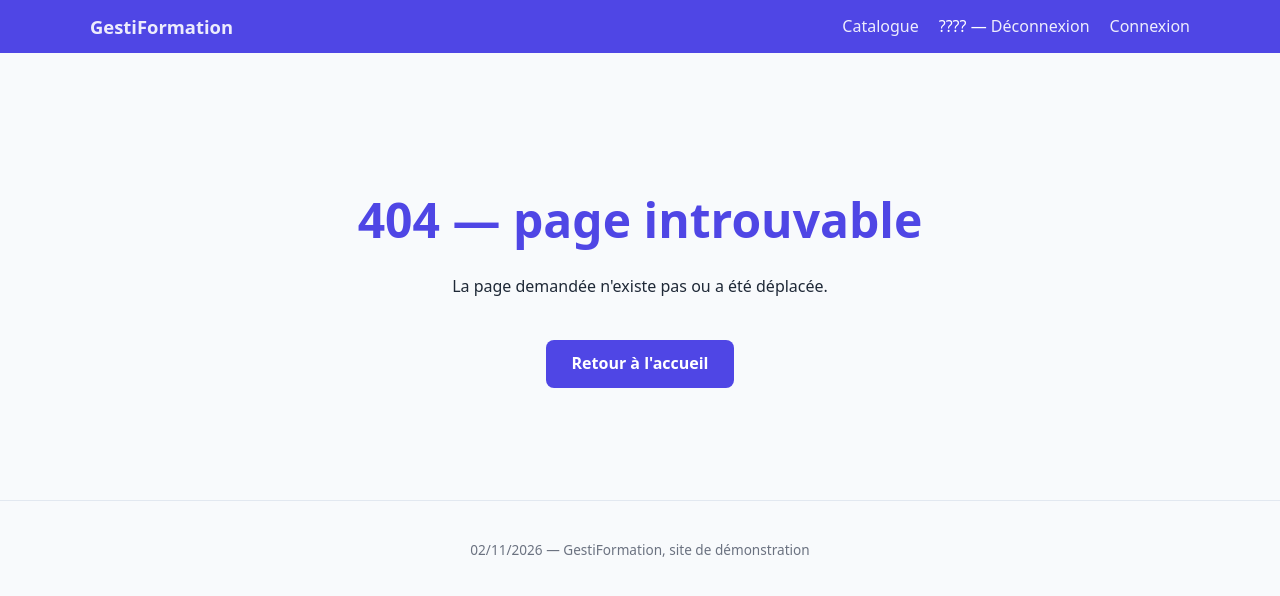
After one commit to lamamram/261102-django, a Django app: template catalog/templates/catalog/404.html in a window 1280 px wide. The commit adds this page. Shown: the top 596 px of the page. Run offline with Django 5.2, Linux system fonts and the light colour scheme; the template is opened without the code that fills it, so the values that code supplies are empty.

Commit message:
ajout d'un sous template avec template

```diff
--- /dev/null
+++ b/catalog/templates/catalog/404.html
@@ -0,0 +1,12 @@
+{% extends "catalog/base.html" %}
+
+{# block.super affiche la valeur du bloc sur le gabarit hérité #}
+{% block titre %}Page introuvable - {{ block.super }}{% endblock titre %}
+
+{% block contenu %}
+<div class="erreur">
+    <h1>404 — page introuvable</h1>
+    <p>La page demandée n'existe pas ou a été déplacée.</p>
+    <a class="btn" href="{% url "catalog:accueil" %}">Retour à l'accueil</a>
+</div>
+{% endblock contenu %}
--- /dev/null
+++ b/catalog/templates/catalog/partial_formation.html
@@ -0,0 +1,6 @@
+<dl class="fiche">
+    <dt>Code</dt>       <dd><code>{{ formation.code }}</code></dd>
+    <dt>Public</dt>      <dd>{{ formation.public|default:"Tous publics" }}</dd>
+    <dt>Durée</dt>       <dd>{{ formation.duree }} jour{{ formation.duree|pluralize }} — 7 h/jour</dd>
+    <dt>Tarif</dt>       <dd class="tarif">{{ formation.prix|floatformat:2 }} € HT</dd>
+</dl>
--- a/catalog/urls.py
+++ b/catalog/urls.py
@@ -10,7 +10,7 @@ app_name = "catalog"
 urlpatterns = [
     # ces chemins sont la continuation de la partie du gesti/urls.py
     # un vue est un CALLABLE (fonction ou classe)
-    path('', views.accueil),
+    path('', views.accueil, name='accueil'),
     path('formations/', views.liste_formations, name="liste-formations"),
 
     # l'attribut name fait le lien entre l'url et son invocation dans un template et/ou dans une vue
--- a/gesti/urls.py
+++ b/gesti/urls.py
@@ -27,3 +27,8 @@ urlpatterns = [
     # => catalog/urls.py
     path('', include('catalog.urls')),
 ]
+
+# gestion != d'urlpatterns
+# pour le voir ==> DEBUG = False
+handler404 = 'catalog.views.page_introuvable'
+handler500 = 'catalog.views.interne'
```
Also changed, not shown: catalog/templates/catalog/500.html (added, +11 -0 lines), catalog/templates/catalog/detail_formation.html (+2 -6 lines), catalog/views.py (+10 -0 lines).
